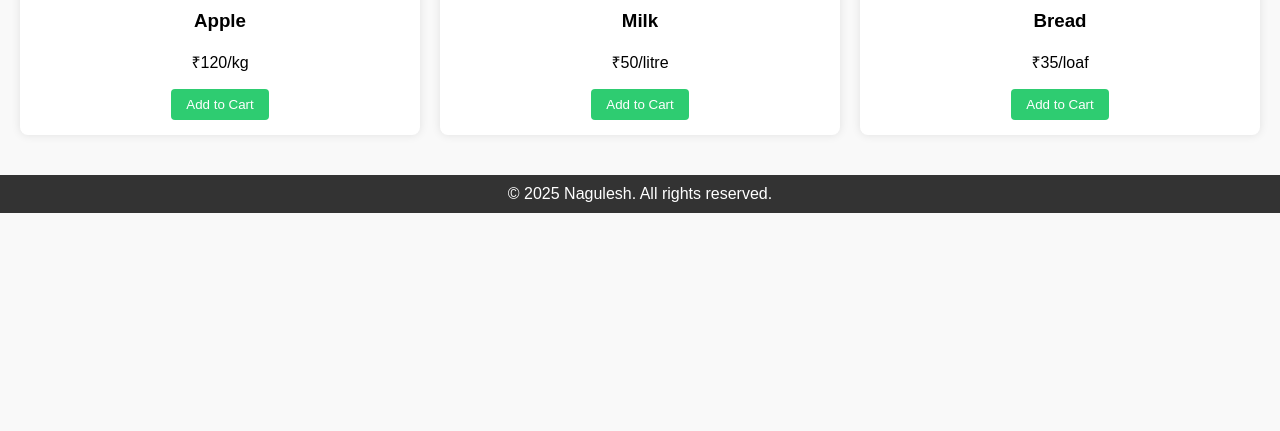
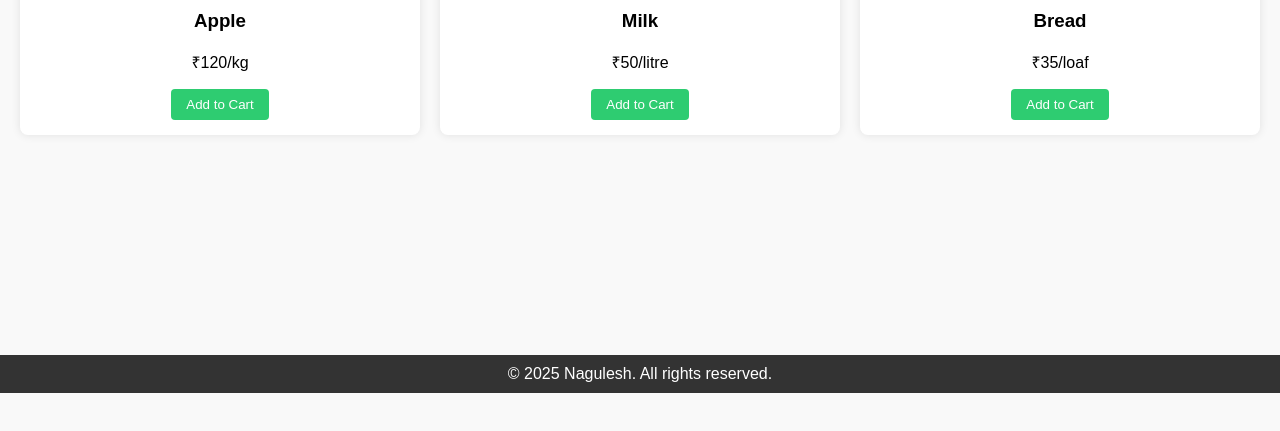
Before and after one commit to NaguleshN/Devops-sem, a plain HTML site: page index.html in a window 1280 px wide. Shown: the part 335-766 px from the top of the page. Drawn offline with Linux system fonts and the light colour scheme.

Commit message:
New App with CICD created

```diff
--- a/index.html
+++ b/index.html
@@ -108,7 +108,7 @@
     </div>
   </div>
 
-  <footer>
+  <footer style="margin-top: 200px;">
     &copy; 2025 Nagulesh. All rights reserved.
   </footer>
 
```
